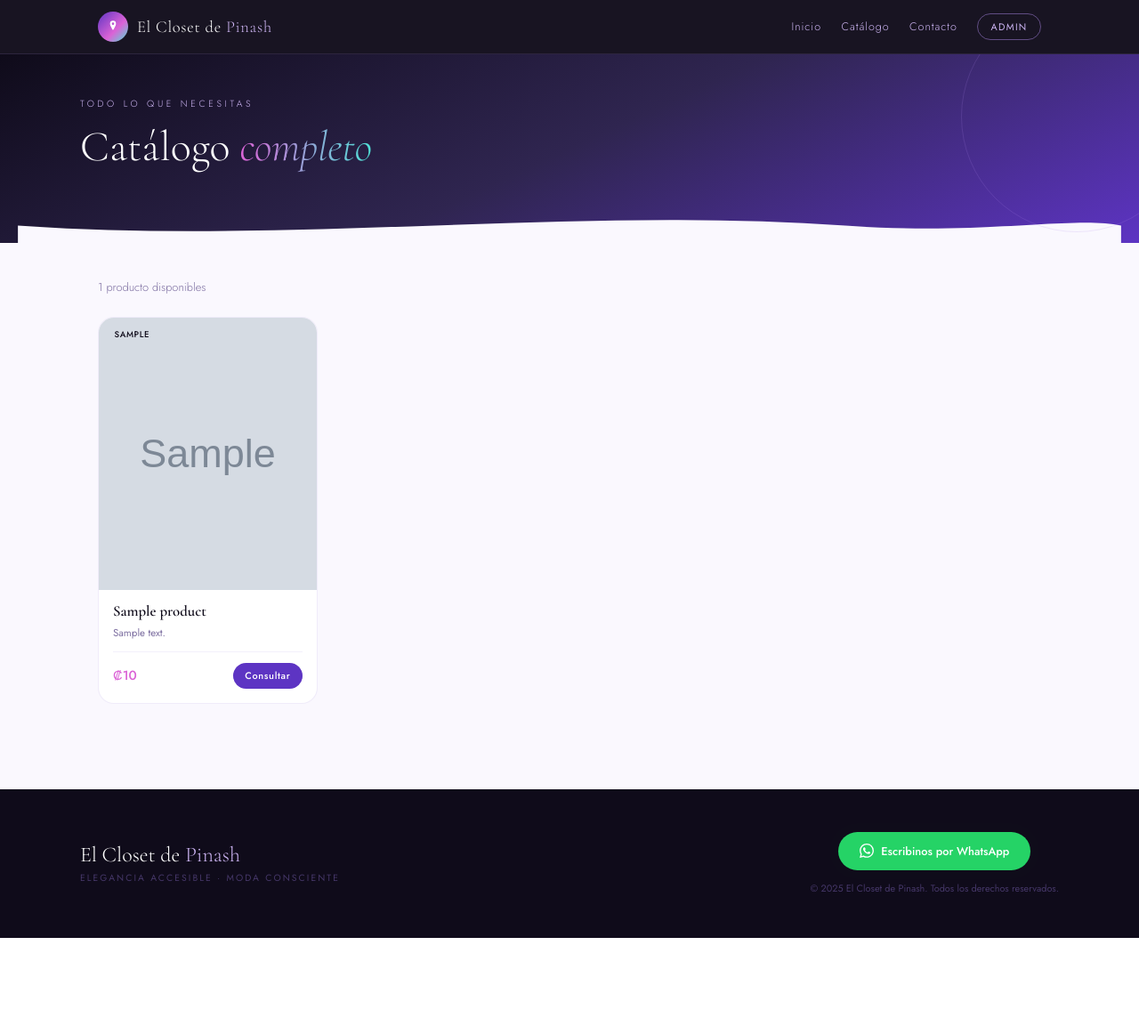
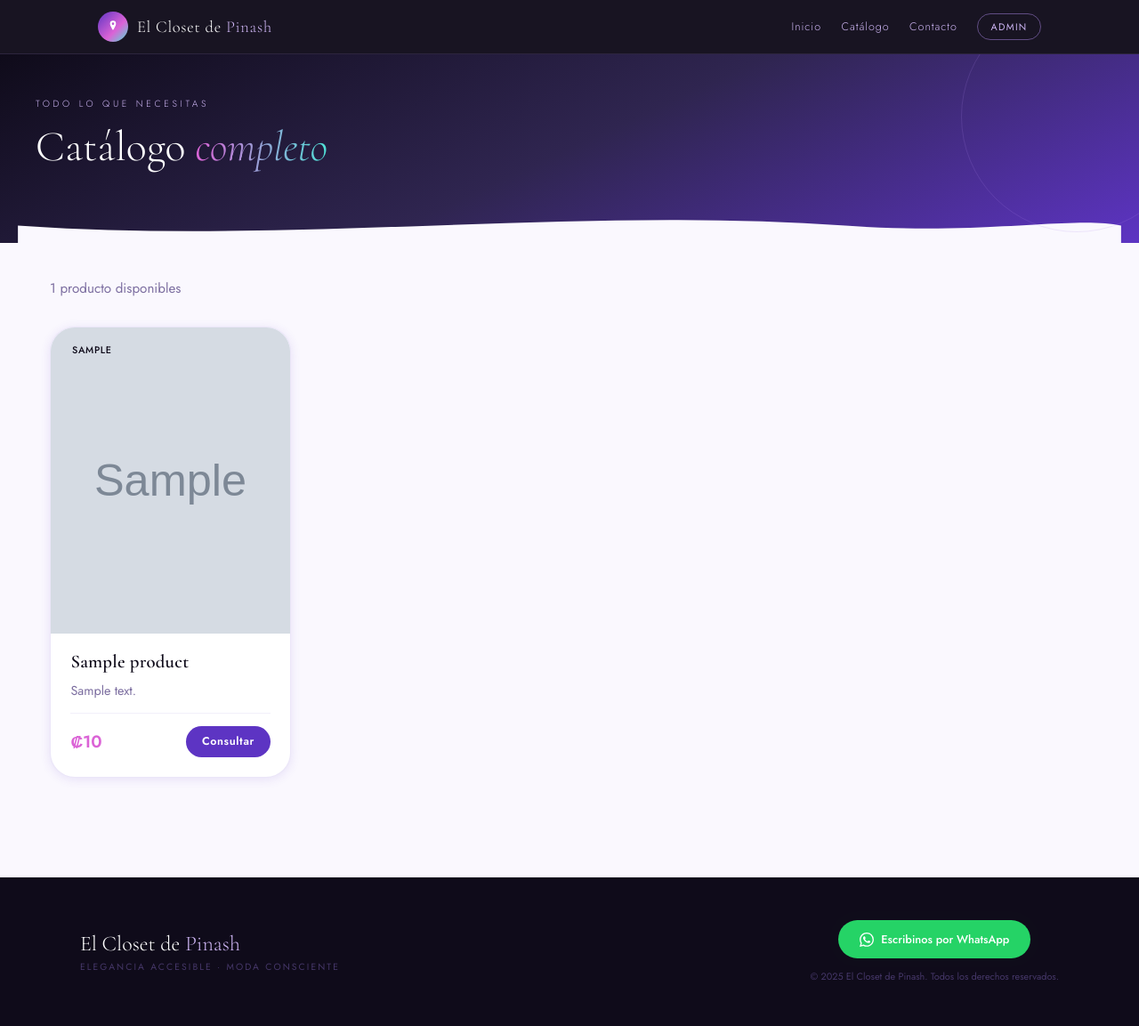
Before and after one commit to IsaacCorrales03/pinash, a Flask app: page /catalogo in a window 1280 px wide. Shown: the whole page at 89% size. Before the commit the page ends 1054 px from the top, so only its background shows below. Run offline with Flask 3, Linux system fonts and the light colour scheme; tables that the repository leaves empty hold one stand-in row (values such as "Sample post"); grey boxes marked "Sample" are stand-in pictures.

Commit message:
mejora al catálogo

```diff
--- a/static/style.css
+++ b/static/style.css
@@ -449,7 +449,7 @@ body {
 
 .link-subtle:hover { color: var(--magenta-d); }
 
-/* ── PRODUCT CARDS ── */
+/* ── PRODUCT CARDS (home page) ── */
 .products-section {
   max-width: 1100px;
   margin: 0 auto;
@@ -775,7 +775,7 @@ body {
 /* ── ADMIN TABLE (kept minimal) ── */
 .admin-row:hover td { background: var(--pale); }
 
-/* ── RESPONSIVE ── */
+/* ── RESPONSIVE (home / general) ── */
 @media (min-width: 480px) {
   .products-grid {
     grid-template-columns: repeat(2, 1fr);
@@ -1198,7 +1198,10 @@ body {
 
 .btn-cancel:hover { background: var(--pale); color: var(--indigo); }
 
-/* ── CATALOG PAGE ── */
+/* ══════════════════════════════════════════════
+   ── CATALOG PAGE (rediseñado — cartas grandes)
+   ══════════════════════════════════════════════ */
+
 .catalog-header {
   background: var(--grad-hero);
   position: relative;
@@ -1207,7 +1210,7 @@ body {
 }
 
 .catalog-header-inner {
-  max-width: 1100px;
+  max-width: 1200px;
   margin: 0 auto;
   position: relative;
   z-index: 2;
@@ -1224,42 +1227,51 @@ body {
   pointer-events: none;
 }
 
+/* Wrapper principal del catálogo — más ancho */
 .catalog-section {
-  max-width: 1100px;
+  max-width: 1200px;
   margin: 0 auto;
-  padding: 2.5rem 1.25rem 4rem;
+  padding: 2.5rem 1rem 5rem;
 }
 
 .catalog-count {
-  font-size: .8rem;
+  font-size: .95rem;
   color: var(--muted);
-  margin-bottom: 1.5rem;
-  font-weight: 300;
+  margin-bottom: 2rem;
+  font-weight: 400;
 }
 
+/* ── Grid base: 1 columna en móvil, crece con breakpoints ── */
 .catalog-grid {
   display: grid;
-  grid-template-columns: repeat(2, 1fr);
-  gap: 1rem;
+  grid-template-columns: 1fr;
+  gap: 1.5rem;
 }
 
+/* ── CARTA GRANDE ── */
 .catalog-card {
   background: #fff;
-  border-radius: var(--radius-md);
+  border-radius: var(--radius-lg);
   overflow: hidden;
-  border: 1px solid rgba(93,52,195,.09);
+  border: 1px solid rgba(93,52,195,.12);
   display: flex;
   flex-direction: column;
-  transition: transform .3s cubic-bezier(.22,1,.36,1), box-shadow .3s;
+  transition: transform .35s cubic-bezier(.22,1,.36,1), box-shadow .35s;
+  box-shadow: var(--shadow-sm);
 }
 
-.catalog-card:hover { transform: translateY(-4px); box-shadow: var(--shadow-md); }
+.catalog-card:hover {
+  transform: translateY(-6px);
+  box-shadow: var(--shadow-md);
+}
 
+/* Imagen: relación de aspecto portrait generosa */
 .catalog-thumb {
   position: relative;
   width: 100%;
-  padding-top: 110%;
+  padding-top: 130%;   /* más alto que antes, ropa se ve mejor en portrait */
   overflow: hidden;
+  background: linear-gradient(135deg, var(--pale) 0%, #e6f4ff 100%);
 }
 
 .catalog-thumb img {
@@ -1268,10 +1280,10 @@ body {
   width: 100%;
   height: 100%;
   object-fit: cover;
-  transition: transform .4s ease;
+  transition: transform .45s ease;
 }
 
-.catalog-card:hover .catalog-thumb img { transform: scale(1.04); }
+.catalog-card:hover .catalog-thumb img { transform: scale(1.06); }
 
 .catalog-thumb-placeholder {
   position: absolute;
@@ -1282,108 +1294,176 @@ body {
   background: linear-gradient(135deg, var(--pale), #e6f4ff);
 }
 
-.catalog-thumb-placeholder svg { width: 36px; height: 36px; color: var(--lavender); opacity: .5; }
+.catalog-thumb-placeholder svg {
+  width: 52px;
+  height: 52px;
+  color: var(--lavender);
+  opacity: .45;
+}
 
+/* Badge sobre la imagen */
+.catalog-thumb .badge {
+  top: 12px;
+  left: 12px;
+  font-size: .68rem;
+  padding: .3rem .75rem;
+}
+
+/* ── Cuerpo de la carta: tipografía grande y bold ── */
 .catalog-body {
-  padding: .85rem 1rem 1rem;
+  padding: 1.1rem 1.2rem 1.25rem;
   display: flex;
   flex-direction: column;
   flex: 1;
+  gap: .5rem;
 }
 
 .catalog-name {
   font-family: var(--font-display);
-  font-size: .95rem;
+  font-size: 1.35rem;          /* subido de .95rem → 1.35rem */
+  font-weight: 700;            /* bold en lugar de normal */
   line-height: 1.2;
-  margin-bottom: .3rem;
   color: var(--ink);
+  letter-spacing: .01em;
 }
 
 .catalog-desc {
-  font-size: .72rem;
-  line-height: 1.6;
+  font-size: .88rem;           /* subido de .72rem */
+  font-weight: 400;
+  line-height: 1.65;
   color: var(--muted);
   flex: 1;
   display: -webkit-box;
   -webkit-line-clamp: 3;
   -webkit-box-orient: vertical;
   overflow: hidden;
-  margin-bottom: .75rem;
+  margin-bottom: .25rem;
 }
 
+/* Footer de la carta */
 .catalog-footer {
   display: flex;
   align-items: center;
   justify-content: space-between;
-  gap: .5rem;
-  padding-top: .75rem;
-  border-top: 1px solid rgba(93,52,195,.07);
+  gap: .75rem;
+  padding-top: .85rem;
+  border-top: 1px solid rgba(93,52,195,.08);
+  margin-top: auto;
 }
 
 .catalog-price {
-  font-size: .92rem;
-  font-weight: 500;
+  font-size: 1.2rem;           /* subido de .92rem */
+  font-weight: 700;            /* bold */
   color: var(--magenta);
+  letter-spacing: -.01em;
 }
 
 .btn-consultar {
-  font-size: .68rem;
-  font-weight: 500;
-  letter-spacing: .06em;
-  padding: .4rem .85rem;
+  font-size: .78rem;
+  font-weight: 600;
+  letter-spacing: .05em;
+  padding: .55rem 1.1rem;
   border-radius: 999px;
   background: var(--indigo);
   color: #fff;
   border: none;
   cursor: pointer;
-  transition: background .2s;
+  transition: background .2s, transform .15s;
   text-decoration: none;
+  white-space: nowrap;
 }
 
-.btn-consultar:hover { background: var(--magenta); }
+.btn-consultar:hover {
+  background: var(--magenta);
+  transform: translateY(-1px);
+}
 
 .sold-out-label {
-  font-size: .65rem;
-  font-weight: 500;
+  font-size: .72rem;
+  font-weight: 600;
   letter-spacing: .1em;
   text-transform: uppercase;
   color: var(--muted);
 }
 
+/* ── Estado vacío ── */
 .catalog-empty {
   text-align: center;
   padding: 5rem 1rem;
+  grid-column: 1 / -1;
 }
 
 .catalog-empty-icon {
-  width: 60px;
-  height: 60px;
+  width: 72px;
+  height: 72px;
   border-radius: 50%;
   background: var(--pale);
   display: flex;
   align-items: center;
   justify-content: center;
-  margin: 0 auto 1.25rem;
+  margin: 0 auto 1.5rem;
 }
 
-.catalog-empty-icon svg { width: 26px; height: 26px; color: var(--lavender); }
+.catalog-empty-icon svg { width: 32px; height: 32px; color: var(--lavender); }
 
 .catalog-empty-title {
   font-family: var(--font-display);
-  font-size: 1.4rem;
-  font-weight: 300;
+  font-size: 1.6rem;
+  font-weight: 700;
   color: var(--muted);
-  margin-bottom: .4rem;
+  margin-bottom: .5rem;
 }
 
-.catalog-empty-sub { font-size: .82rem; color: var(--muted); }
-
-@media (min-width: 600px) {
-  .catalog-grid { grid-template-columns: repeat(3, 1fr); gap: 1.25rem; }
+.catalog-empty-sub {
+  font-size: .9rem;
+  color: var(--muted);
 }
 
+/* ── Breakpoints del catálogo ── */
+
+/* 480px+: 2 columnas compactas en móvil horizontal */
+@media (min-width: 480px) {
+  .catalog-grid {
+    grid-template-columns: repeat(2, 1fr);
+    gap: 1.25rem;
+  }
+}
+
+/* 700px+: 2 columnas amplias — cartas grandes visibles */
+@media (min-width: 700px) {
+  .catalog-grid {
+    grid-template-columns: repeat(2, 1fr);
+    gap: 1.75rem;
+  }
+
+  .catalog-name { font-size: 1.5rem; }
+  .catalog-desc { font-size: .92rem; }
+  .catalog-price { font-size: 1.3rem; }
+  .catalog-thumb { padding-top: 135%; }
+  .catalog-body { padding: 1.25rem 1.4rem 1.4rem; }
+}
+
+/* 900px+: 3 columnas — punto ideal de balance tamaño/cantidad */
 @media (min-width: 900px) {
-  .catalog-grid { grid-template-columns: repeat(4, 1fr); gap: 1.5rem; }
-  .catalog-thumb { padding-top: 125%; }
-  .catalog-name { font-size: 1.05rem; }
+  .catalog-grid {
+    grid-template-columns: repeat(3, 1fr);
+    gap: 2rem;
+  }
+
+  .catalog-name { font-size: 1.4rem; }
+  .catalog-desc { font-size: .9rem; }
+  .catalog-price { font-size: 1.25rem; }
+  .catalog-thumb { padding-top: 132%; }
 }
+
+/* 1200px+: 4 columnas para pantallas anchas */
+@media (min-width: 1200px) {
+  .catalog-grid {
+    grid-template-columns: repeat(4, 1fr);
+    gap: 1.75rem;
+  }
+
+  .catalog-name { font-size: 1.3rem; }
+  .catalog-price { font-size: 1.2rem; }
+  .catalog-thumb { padding-top: 128%; }
+}
```
